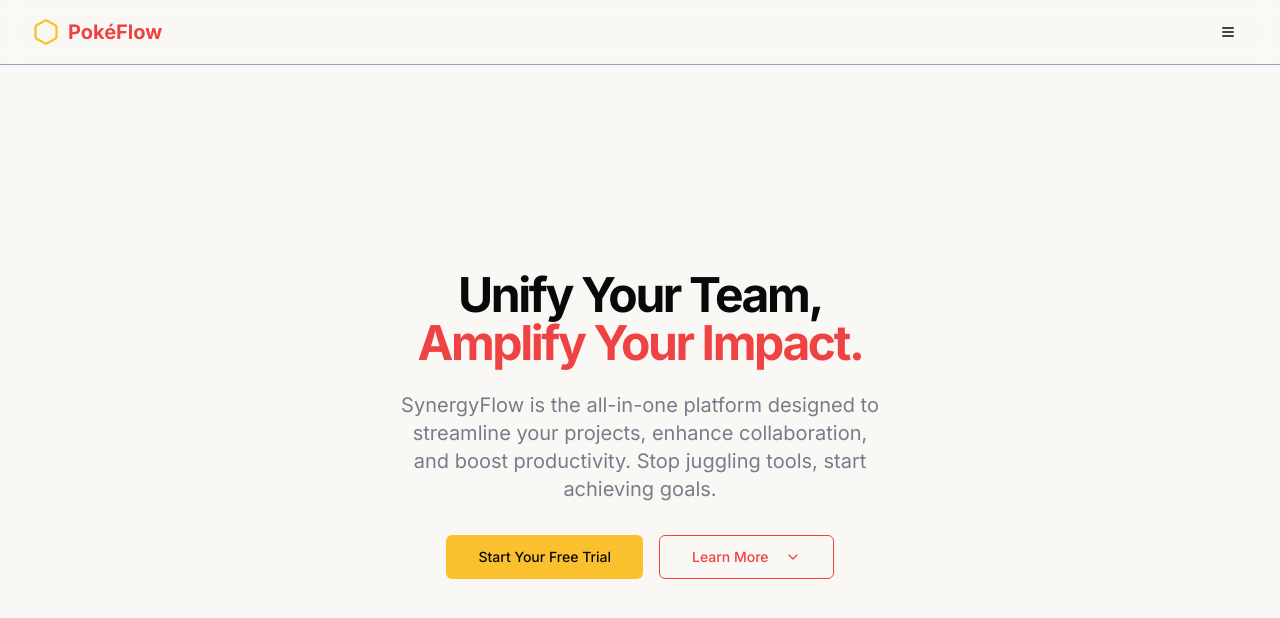
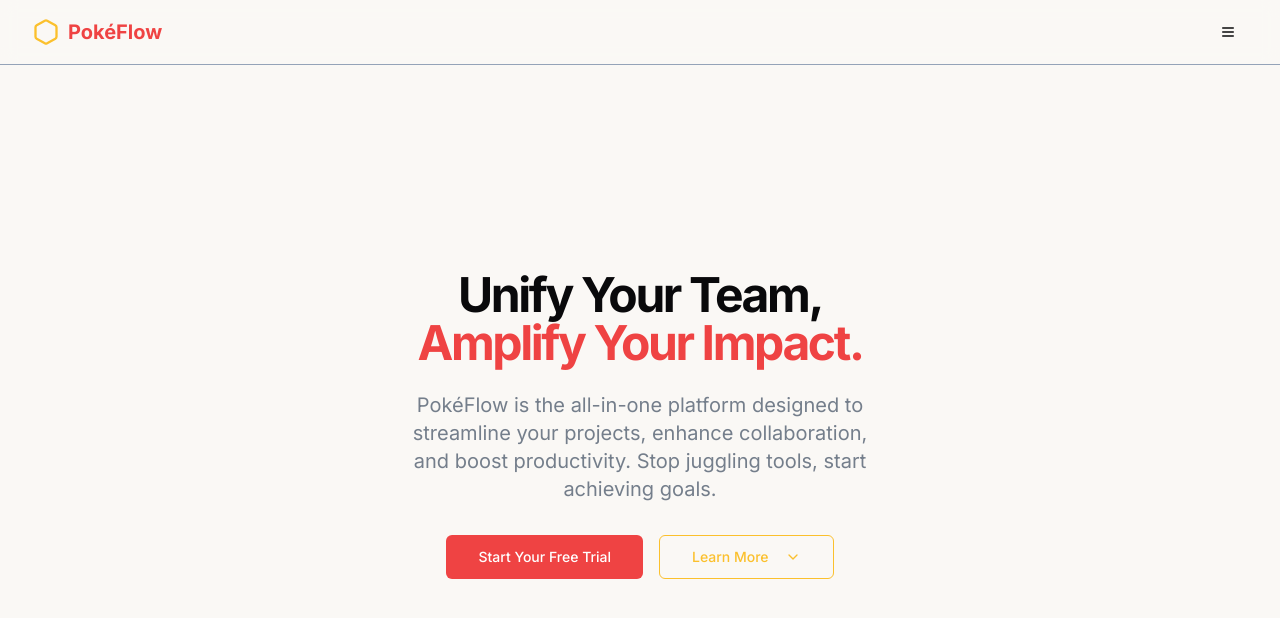
Before and after one commit to SadiqNaizam/mlo-a774-a536, a React (Vite) app: page / in a window 1280 px wide. Shown: the top 618 px of the page. Built offline with nearby package versions, Linux system fonts and the light colour scheme.

Commit message:
Updated code files via regeneration: HeroContent.tsx

```diff
--- a/src/components/Hero/HeroContent.tsx
+++ b/src/components/Hero/HeroContent.tsx
@@ -16,14 +16,14 @@ const HeroContent: React.FC = () => {
       </h1>
 
       <p className="text-lg text-muted-foreground md:text-xl">
-        SynergyFlow is the all-in-one platform designed to streamline your
+        PokéFlow is the all-in-one platform designed to streamline your
         projects, enhance collaboration, and boost productivity. Stop juggling
         tools, start achieving goals.
       </p>
 
       <div className="flex w-full flex-col gap-4 sm:w-auto sm:flex-row mt-2">
         {/* Primary Call-to-Action Button */}
-        <Button size="lg" className="w-full bg-accent text-accent-foreground hover:bg-accent/90 sm:w-auto">
+        <Button size="lg" className="w-full bg-primary text-primary-foreground hover:bg-primary/90 sm:w-auto">
           Start Your Free Trial
         </Button>
 
@@ -31,7 +31,7 @@ const HeroContent: React.FC = () => {
         <Button
           variant="outline"
           size="lg"
-          className="w-full border-primary text-primary hover:bg-primary hover:text-primary-foreground sm:w-auto"
+          className="w-full border-accent text-accent hover:bg-accent hover:text-accent-foreground sm:w-auto"
         >
           Learn More
           <ChevronDown className="ml-2 h-4 w-4" />
```
